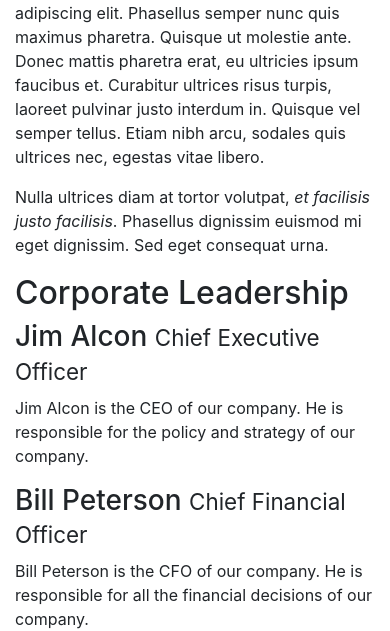
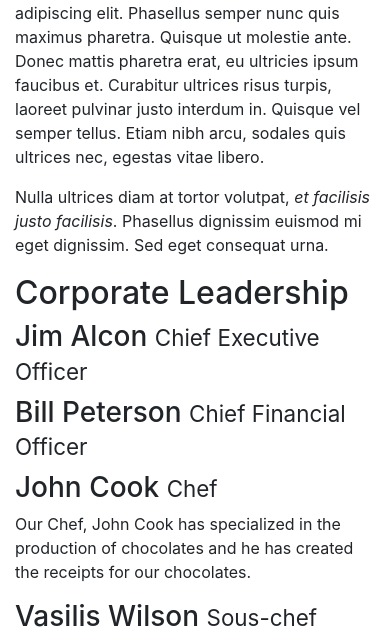
Before and after one commit to JimKos21/leChocolat, a website: page aboutus.html in a window 390 px wide. Shown: the part 469-1100 px from the top of the page. Drawn offline with nearby package versions, Linux system fonts and the light colour scheme.

Commit message:
Bootstrap Assignment 1 Task 3

```diff
--- a/aboutus.html
+++ b/aboutus.html
@@ -52,13 +52,13 @@
             <div class="col-12">
                 <h2>Corporate Leadership</h2>
                 <h3>Jim Alcon <small>Chief Executive Officer </small></h3>
-                <p class=".d-none .d-sm-block">Jim Alcon is the CEO of our company. He is responsible for the policy and strategy of our company.
+                <p class="d-none d-sm-block">Jim Alcon is the CEO of our company. He is responsible for the policy and strategy of our company.
                 </p>
                 <h3>Bill Peterson <small>Chief Financial Officer </small></h3>
-                <p class=".d-none .d-sm-block">Bill Peterson is the CFO of our company. He is responsible for all the financial decisions of our
+                <p class="d-none d-sm-block">Bill Peterson is the CFO of our company. He is responsible for all the financial decisions of our
                     company. </p>
                 <h3>John Cook <small>Chef</small></h3>
-                <p contenteditable=".d-none .d-sm-block">Our Chef, John Cook has specialized in the production of chocolates and he has created the receipts
+                <p contenteditable="d-none d-sm-block">Our Chef, John Cook has specialized in the production of chocolates and he has created the receipts
                     for our chocolates. </p>
                 <h3>Vasilis Wilson <small>Sous-chef </small></h3>
                 <p>Vasilis Wilson is well informed of all the current trends in pastry and contributes his innovative
```
